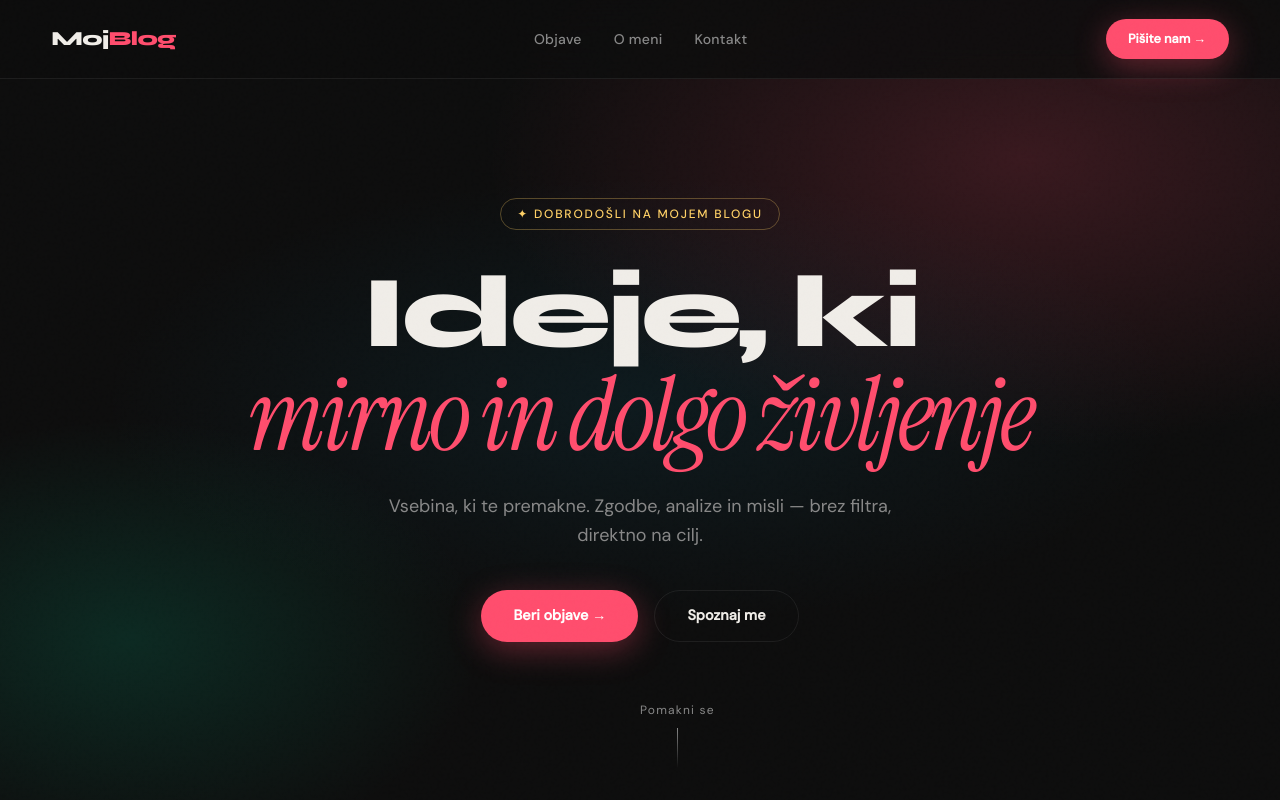
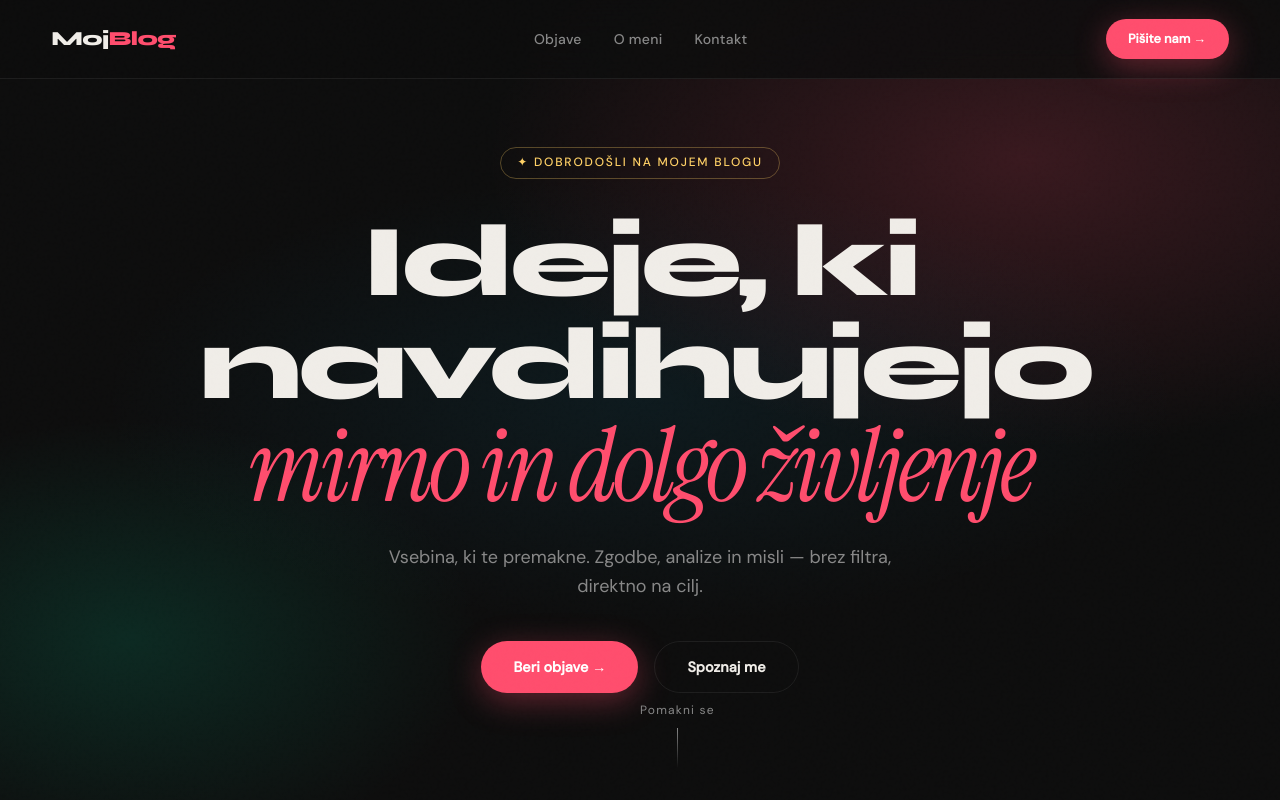
Before and after one commit to nyxii-art/nyxii_blog, a plain HTML site: page index.html in a window 1280 px wide. Shown: the top 800 px of the page. Drawn offline with Linux system fonts and the light colour scheme.

Commit message:
Update index.html

```diff
--- a/index.html
+++ b/index.html
@@ -674,7 +674,7 @@
   <div class="hero-inner">
     <div class="hero-tag">✦ Dobrodošli na mojem blogu</div>
     <h1 class="hero-title">
-      Ideje, ki<br>
+      Ideje, ki navdihujejo<br>
       <span class="line2">mirno in dolgo življenje</span>
     </h1>
     <p class="hero-subtitle">Vsebina, ki te premakne. Zgodbe, analize in misli — brez filtra, direktno na cilj.</p>
```
